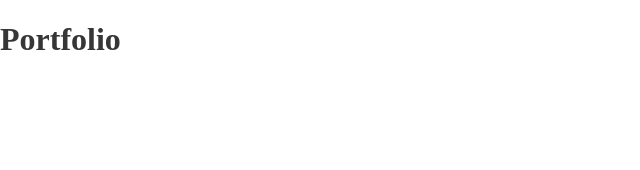
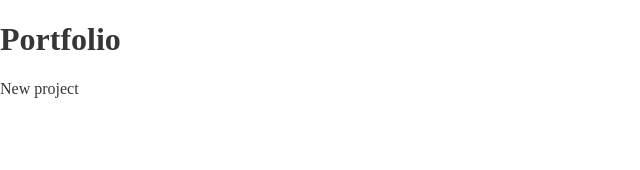
Before and after one commit to AndreyKapus/test-template, a React (Create React App) app: page / in a window 1280 px wide. Shown: the top 170 px of the page, without its empty margins (0-640 px from the left). Built offline with nearby package versions, Linux system fonts and the light colour scheme.

Commit message:
add project

```diff
--- a/src/Components/Layout/AddProject/AddProject.tsx
+++ b/src/Components/Layout/AddProject/AddProject.tsx
@@ -1,9 +1,21 @@
+import { useEffect, useState } from "react";
 import { AddProjectBtn } from "./AddProject.styled";
 
 const AddProject = () => {
+  const [width, setWidth] = useState(0);
+
+  useEffect(() => {
+    const screenWidth = window.screen.width;
+    setWidth(screenWidth);
+  }, [width]);
+
   return (
     <>
-      <AddProjectBtn type="button">Add project</AddProjectBtn>
+      {width < 768 ? (
+        <AddProjectBtn type="button">Add project</AddProjectBtn>
+      ) : (
+        <div>New project</div>
+      )}
     </>
   );
 };
```
